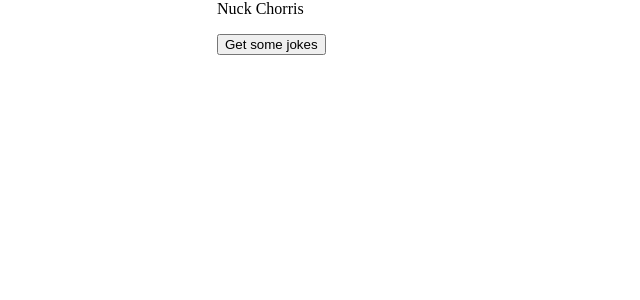
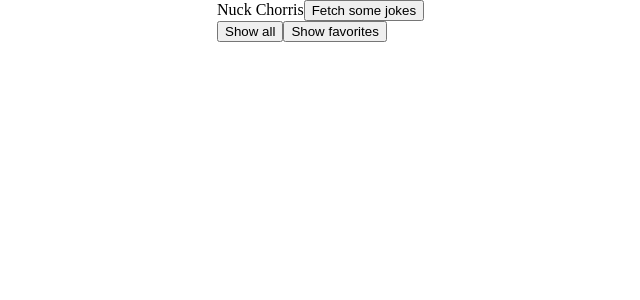
Before and after one commit to gcangela/chuck-norris, a React (Vite) app: page / in a window 1280 px wide. Shown: the top 300 px of the page, without its empty margins (73-713 px from the left). Built offline with nearby package versions, Linux system fonts and the light colour scheme.

Commit message:
added eslint config to project, added some logic for displaying lists and storing data in localstorage

```diff
--- a/package.json
+++ b/package.json
@@ -13,7 +13,11 @@
   "devDependencies": {
     "@types/react": "^16.9.19",
     "@types/react-dom": "^16.9.5",
+    "@typescript-eslint/eslint-plugin": "^2.18.0",
+    "@typescript-eslint/parser": "^2.18.0",
     "eslint": "^6.8.0",
+    "eslint-plugin-react": "^7.18.2",
+    "eslint-plugin-react-hooks": "^2.3.0",
     "parcel-bundler": "^1.12.4",
     "typescript": "^3.7.5"
   },
--- a/src/components/ChuckNorris.tsx
+++ b/src/components/ChuckNorris.tsx
@@ -13,17 +13,22 @@ const Container = styled.div`
 
 /**
  * TODO:
- * Add to favorites
- * Should also remove these from list as well
- * Store data in localstorage
+ * Prevent saving duplicates
+ * Handle api errors
  */
 
 const ChuckNorris = () => {
   const [jokes, setJokes] = React.useState<ChuckNorrisJoke[]>([]);
   const [favorites, setFavorites] = React.useState([]);
-  const [value, setValue] = useLocalStorage(FAVORITES_STORAGE_KEY);
+  const [storageValue, setStorageValue] = useLocalStorage(FAVORITES_STORAGE_KEY);
 
-  const handleClick = async () => {
+  React.useEffect(() => {
+    if (Boolean(storageValue)) {
+      setFavorites(JSON.parse(storageValue));
+    }
+  }, [storageValue, setFavorites]);
+
+  const fetchJokes = async () => {
     try {
       const response = await fetch10ChuckNorrisJokes();
       if (response.type === 'success') {
@@ -34,11 +39,27 @@ const ChuckNorris = () => {
     }
   };
 
+  const setFavoriteJoke = (id: number, action: 'add' | 'remove') => {
+    if (action === 'add') {
+      const favoriteJokeToAdd = jokes.find(joke => joke.id === id);
+      return setFavorites(favoriteJokes => {
+        setStorageValue(JSON.stringify([...favoriteJokes, favoriteJokeToAdd]));
+        return [...favoriteJokes, favoriteJokeToAdd];
+      });
+    }
+    if (action === 'remove') {
+      return setFavorites(favoriteJokes => {
+        setStorageValue(JSON.stringify(favoriteJokes.filter(joke => joke.id !== id)));
+        return favoriteJokes.filter(joke => joke.id !== id);
+      });
+    }
+  };
+
   return (
     <Container>
       Nuck Chorris
-      <JokesList jokes={jokes} />
-      <button onClick={handleClick}>Get some jokes</button>
+      <button onClick={fetchJokes}>Fetch some jokes</button>
+      <JokesList jokes={jokes} setFavoriteJoke={setFavoriteJoke} favoriteJokes={favorites} />
     </Container>
   );
 };
--- a/src/components/JokesList.tsx
+++ b/src/components/JokesList.tsx
@@ -6,19 +6,53 @@ interface JokesListProps {
     joke: string;
     categories: string[];
   }>;
+  favoriteJokes: ReadonlyArray<{
+    id: number;
+    joke: string;
+    categories: string[];
+  }>;
+  setFavoriteJoke: (id: number, action: 'add' | 'remove') => void;
 }
 
-const JokesList: React.FC<JokesListProps> = ({ jokes }) => {
+const JokesList: React.FC<JokesListProps> = ({ jokes, setFavoriteJoke, favoriteJokes }) => {
+  const [showFavorites, setShowFavorites] = React.useState(false);
   return (
     <div>
-      <ul>
-        {jokes.length > 0 &&
-          jokes.map(({ categories, id, joke }) => {
-            return <li key={id}>{joke}</li>;
-          })}
-      </ul>
+      <button onClick={() => setShowFavorites(false)}>Show all</button>
+      <button onClick={() => setShowFavorites(true)}>Show favorites</button>
+      {showFavorites ? (
+        <ul>
+          {favoriteJokes.length > 0 &&
+            favoriteJokes.map(({ id, joke }) => (
+              <li key={id}>
+                {joke}
+                <button onClick={() => setFavoriteJoke(id, 'remove')}>remove from favorites</button>
+              </li>
+            ))}
+        </ul>
+      ) : (
+        <ul>
+          {jokes.length > 0 &&
+            jokes.map(({ id, joke }) => (
+              <li key={id}>
+                {joke}
+                <button
+                  onClick={() => {
+                    if (favoriteJokes.length === 10) {
+                      return;
+                    }
+                    setFavoriteJoke(id, 'add');
+                  }}
+                >
+                  add to favorites
+                </button>
+              </li>
+            ))}
+        </ul>
+      )}
     </div>
   );
 };
-
+{
+}
 export default JokesList;
```
Also changed, not shown: 2 other files (tests, documents, lock files or other folders).
